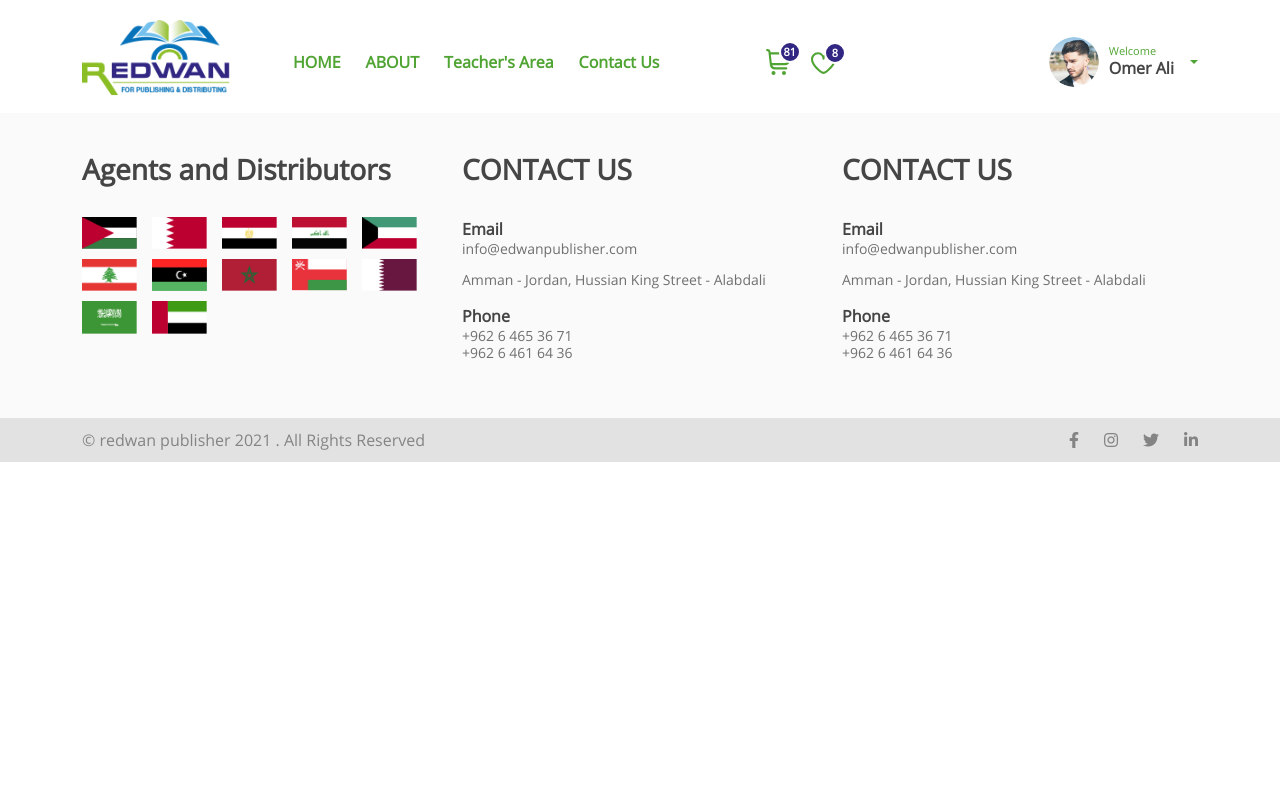
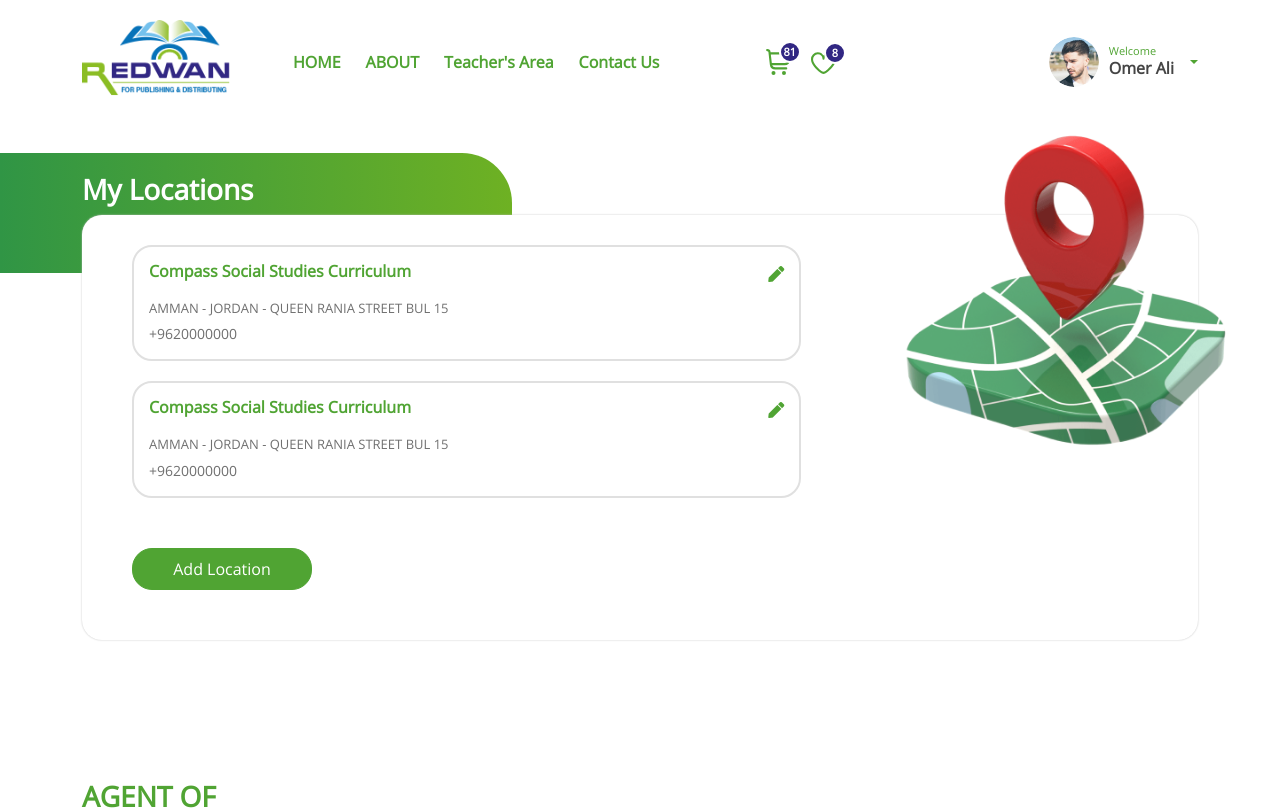
Before and after one commit to mohajore/redwan, a React (Create React App) app: page /MyLocations in a window 1280 px wide. Shown: the top 810 px of the page. Built offline with nearby package versions, Linux system fonts and the light colour scheme.

Commit message:
create my locations page (9/7/2021)

```diff
--- a/src/App.jsx
+++ b/src/App.jsx
@@ -11,6 +11,7 @@ import Cart from "./components/pages/cart/Cart";
 import AboutPage from "./components/pages/aboutPage/AboutPage";
 import SignUp from "./components/pages/signup/Signup";
 import ProductDetails from "./components/pages/productDetails/ProductDetails";
+import MyLocations from "./components/pages/Location/MyLocation";
 function App() {
     return (
         <div className="App">
@@ -24,6 +25,7 @@ function App() {
                     <Route component={Cart} path="/Cart" />
                     <Route component={ProductDetails} path="/ProductDetails" />
                     <Route component={SignUp} path="/signup" exact />
+                    <Route component={MyLocations} path="/MyLocations" exact />
                     <Route component={Login} path="/Login" />
                 </Switch>
                 <Footer />
--- a/src/components/blocks/Header.jsx
+++ b/src/components/blocks/Header.jsx
@@ -63,7 +63,8 @@ class Header extends Component {
                                     }
                                 >
                                     <Dropdown.Item>Profile</Dropdown.Item>
-                                    <Dropdown.Item>My Books</Dropdown.Item>
+                                    <Dropdown.Item>My Orders</Dropdown.Item>
+                                    <Dropdown.Item href="/MyLocations">My Locations</Dropdown.Item>
                                     <Dropdown.Item>Logout</Dropdown.Item>
                                 </DropdownButton>
                             </div>
--- a/src/components/pages/Location/Location.jsx
+++ b/src/components/pages/Location/Location.jsx
@@ -3,27 +3,13 @@ import { Button, Col, Form, Row, Modal } from "react-bootstrap";
 import { Link } from "react-router-dom";
 import TextInput from "../../blocks/TextInput";
 
-function Location({ id, selectedLocation, changeLocation }) {
+function Location({ id, selectedLocation, changeLocation, widthCheck }) {
     const [addAddress, setAddAddress] = useState(false);
     const [fields, setFields] = useState({
         Address: "",
         Name: "",
     });
 
-    const [Position, setPosition] = useState({
-        lat: 31.963158,
-        lng: 35.930359,
-    });
-
-    const [defaultPosition, setDefaultPosition] = useState({
-        lat: 31.963158,
-        lng: 35.930359,
-    });
-
-    const handleLocationChange = ({ position, places }) => {
-        // Set new location
-        // setPosition(position);
-    };
     const closeModal = () => {
         setAddAddress(false);
     };
@@ -34,7 +20,9 @@ function Location({ id, selectedLocation, changeLocation }) {
             className="location"
             onClick={() => {
                 // setSelectedLocation(id);
+                if (changeLocation) {
                     changeLocation(id);
+                }
             }}
         >
             <div className="location__header flex">
@@ -71,11 +59,13 @@ function Location({ id, selectedLocation, changeLocation }) {
             <p>AMMAN - JORDAN - QUEEN RANIA STREET BUL 15</p>
             <div className="location-footer flex">
                 <span>+9620000000</span>
+                {widthCheck && (
                     <div className="flex">
                         <span style={selectedLocation === id ? { backgroundColor: "#50a433 " } : null}>
                             <i className="fa fa-check"></i>
                         </span>
                     </div>
+                )}
             </div>
 
             {/* add/edit address modal */}
@@ -90,12 +80,11 @@ function Location({ id, selectedLocation, changeLocation }) {
                             <TextInput name="Name" label="Name" placeholder="Name" value={fields.Name} onFieldChange={onFieldChange} />
                         </Col>
                         <Col lg={6} md={12} sm={12} style={{ marginBottom: "1rem" }}>
-                            <TextInput name="Address" label="Address" placeholder="Address" value={fields.Address} onFieldChange={onFieldChange} />
+                            <TextInput name="Phone" label="Phone" placeholder="Phone" value={fields.Phone} onFieldChange={onFieldChange} />
                         </Col>
-
-                        <Col lg={6} md={12} sm={12}></Col>
-                        <Col lg={6} md={12} sm={12}></Col>
-
+                        <Col lg={12} md={12} sm={12} style={{ marginBottom: "1rem" }}>
+                            <TextInput name="Address" label="Address" placeholder="Address" value={fields.Address} onFieldChange={onFieldChange} isTextArea />
+                        </Col>
                         <Col lg={12} md={12} sm={12} className="locationButton">
                             <button
                                 className="submit-button"
--- a/src/components/pages/Location/MyLocation.jsx
+++ b/src/components/pages/Location/MyLocation.jsx
@@ -0,0 +1,84 @@
+import React, { Component } from "react";
+import { Col, Container, Row, Modal } from "react-bootstrap";
+import TextInput from "../../blocks/TextInput";
+import AgentOf from "../home/AgentOf";
+import Location from "./Location";
+
+class MyLocations extends Component {
+    state = {
+        AddAddress: false,
+        fields: {
+            Address: "",
+            Name: "",
+        },
+    };
+    closeModal = () => {
+        this.setState({
+            AddAddress: false,
+        });
+    };
+    render() {
+        const onFieldChange = (name, value) => this.setState({ fields: { ...fields, [name]: value } });
+        const { fields, AddAddress } = this.state;
+        return (
+            <div className="contact-us auth">
+                <div className="page-label" />
+                <Container>
+                    <h3 className="page-title">My Locations</h3>
+                    <div className="form-box">
+                        <Row>
+                            <Col md={8}>
+                                <Location widthCheck={false} />
+                                <Location widthCheck={false} />
+                                <button className="submit-button" onClick={() => this.setState({ AddAddress: true })}>
+                                    Add Location
+                                </button>
+                            </Col>
+
+                            <Col md={4}>
+                                {/* <img scc="/images/" alt="l" /> */}
+                                <img src="/images/Group-50411.png" alt="l" className="main-form-img" />
+                            </Col>
+                        </Row>
+                    </div>
+                </Container>
+                <AgentOf />
+
+                {/* add/edit address modal */}
+                <Modal show={AddAddress} width="600" effect="fadeInUp" onHide={this.closeModal} className="location-modal">
+                    <div className="modal-title flex">
+                        <h5>Edit Your Location</h5>
+                        <i onClick={this.closeModal} className="fa fa-times"></i>
+                    </div>
+                    <div className="address-inputs">
+                        <Row>
+                            <Col lg={6} md={12} sm={12} style={{ marginBottom: "1rem" }}>
+                                <TextInput name="Name" label="Name" placeholder="Name" value={fields.Name} onFieldChange={onFieldChange} />
+                            </Col>
+                            <Col lg={6} md={12} sm={12} style={{ marginBottom: "1rem" }}>
+                                <TextInput name="Phone" label="Phone" placeholder="Phone" value={fields.Phone} onFieldChange={onFieldChange} />
+                            </Col>
+                            <Col lg={12} md={12} sm={12} style={{ marginBottom: "1rem" }}>
+                                <TextInput name="Address" label="Address" placeholder="Address" value={fields.Address} onFieldChange={onFieldChange} isTextArea />
+                            </Col>
+
+                            <Col lg={12} md={12} sm={12} className="locationButton">
+                                <button
+                                    className="submit-button"
+                                    onClick={() => {
+                                        //   this.addUpdateUserLocation();
+                                    }}
+                                >
+                                    Add Location
+                                </button>
+                            </Col>
+                        </Row>
+                    </div>
+                </Modal>
+                {/* end add/edit address modal */}
+            </div>
+        );
+    }
+}
+
+export default MyLocations;
```
Also changed, not shown: public/images/Group-50411.png (added). Lines whose indentation alone changed are shown as unchanged.
